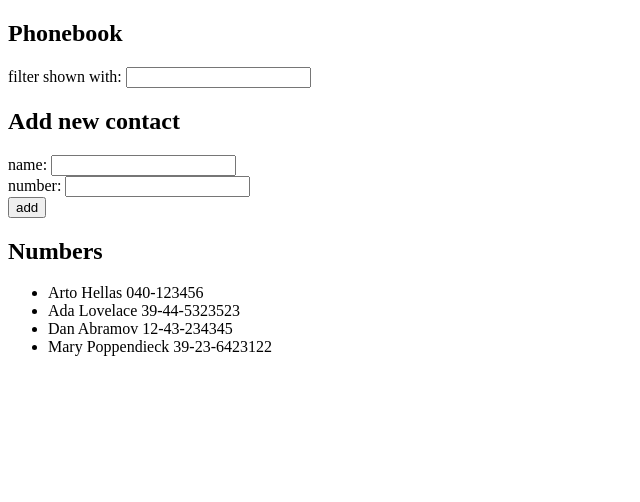
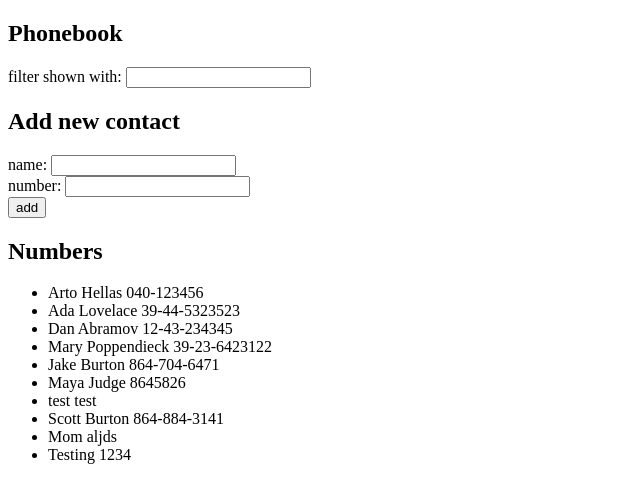
Before and after one commit to jburto94/js-phonebook, a React (Create React App) app: page / in a window 1280 px wide. Shown: the top 502 px of the page, without its empty margins (0-640 px from the left). Built offline with nearby package versions, Linux system fonts and the light colour scheme; data requests are answered from the project's data file.

Commit message:
added persons now save to server

```diff
--- a/db.json
+++ b/db.json
@@ -1,5 +1,5 @@
 {
-  "persons":[
+  "persons": [
     {
       "name": "Arto Hellas",
       "number": "040-123456",
@@ -19,6 +19,36 @@
       "name": "Mary Poppendieck",
       "number": "39-23-6423122",
       "id": 4
+    },
+    {
+      "name": "Jake Burton",
+      "number": "864-704-6471",
+      "id": 5
+    },
+    {
+      "name": "Maya Judge",
+      "number": "8645826",
+      "id": 6
+    },
+    {
+      "name": "test",
+      "number": "test",
+      "id": 7
+    },
+    {
+      "name": "Scott Burton",
+      "number": "864-884-3141",
+      "id": 8
+    },
+    {
+      "name": "Mom",
+      "number": "aljds",
+      "id": 9
+    },
+    {
+      "name": "Testing",
+      "number": "1234",
+      "id": 10
     }
   ]
 }
--- a/package.json
+++ b/package.json
@@ -6,6 +6,7 @@
     "@testing-library/jest-dom": "^5.16.4",
     "@testing-library/react": "^13.3.0",
     "@testing-library/user-event": "^13.5.0",
+    "axios": "^0.27.2",
     "react": "^18.1.0",
     "react-dom": "^18.1.0",
     "react-scripts": "5.0.1",
--- a/src/App.js
+++ b/src/App.js
@@ -31,6 +31,7 @@ const App = () => {
 
   const addNewPerson = e => {
     e.preventDefault();
+
     const newPerson = {
       name: newName,
       number: newNumber
@@ -40,9 +41,13 @@ const App = () => {
       return;
     }
 
-    setPersons(persons.concat(newPerson));
-    setNewName('');
-    setNewNumber('');
+    axios
+      .post('http://localhost:3001/persons', newPerson)
+      .then(response => {
+        setFilteredPersons(filteredPersons.concat(response.data));
+        setNewName('');
+        setNewNumber('');
+      });
   }
 
   const existingName = () => {
```
Also changed, not shown: 1 other file (tests, documents, lock files or other folders).
